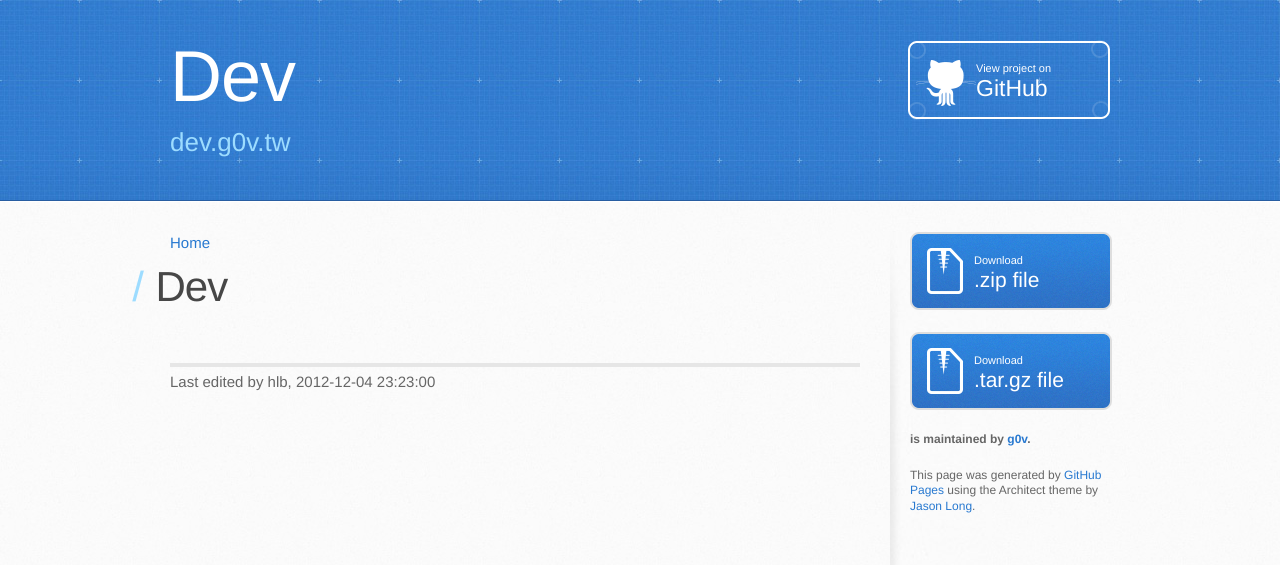
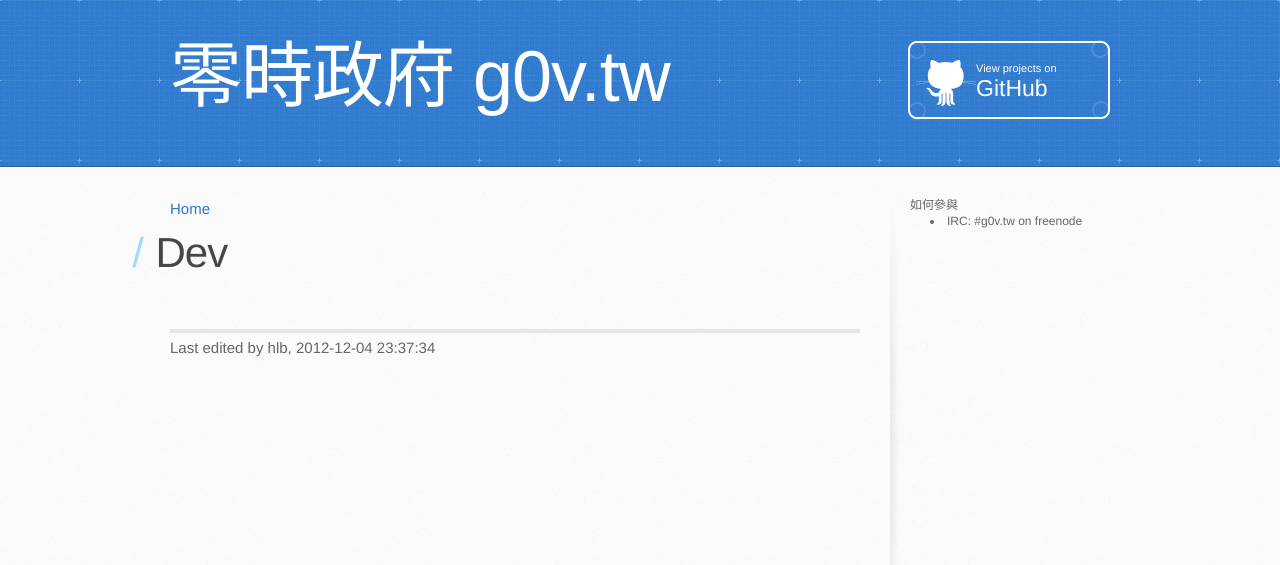
Before and after one commit to g0v/dev, a plain HTML site: page Dev.html in a window 1280 px wide. Shown: the top 565 px of the page. Drawn offline with Linux system fonts and the light colour scheme.

Commit message:
update layout

```diff
--- a/Dev.html
+++ b/Dev.html
@@ -25,9 +25,8 @@
   <body>
     <header>
       <div class="inner">
-        <h1>Dev</h1>
-        <h2>dev.g0v.tw</h2>
-        <a href="https://github.com/g0v/dev" class="button"><small>View project on</small>GitHub</a>
+        <h1>零時政府 g0v.tw</h1>
+        <a href="https://github.com/g0v" class="button"><small>View projects on</small>GitHub</a>
       </div>
     </header>
     <div id="content-wrapper">
@@ -51,7 +50,7 @@
           </div>
           <div class="admin">
             <div style="float: left;">
-              <small>Last edited by <b>hlb</b>, 2012-12-04 23:23:00</small>
+              <small>Last edited by <b>hlb</b>, 2012-12-04 23:37:34</small>
             </div>
           </div>
         </div>
@@ -62,18 +61,10 @@
         </section>
 
         <aside id="sidebar">
-          <a href="https://github.com/g0v/dev/zipball/master" class="button">
-            <small>Download</small>
-            .zip file
-          </a>
-          <a href="https://github.com/g0v/dev/tarball/master" class="button">
-            <small>Download</small>
-            .tar.gz file
-          </a>
-
-          <p class="repo-owner"><a href="https://github.com/g0v/dev"></a> is maintained by <a href="https://github.com/g0v">g0v</a>.</p>
-
-          <p>This page was generated by <a href="pages.github.com">GitHub Pages</a> using the Architect theme by <a href="http://twitter.com/jasonlong">Jason Long</a>.</p>
+          <h2>如何參與</h2>
+          <ul>
+	    <li>IRC: #g0v.tw on freenode</li>
+	  </ul>
         </aside>
       </div>
     </div>
```
Also changed, not shown: Home.html (+7 -16 lines), Project-TWLY.html (+7 -16 lines).
